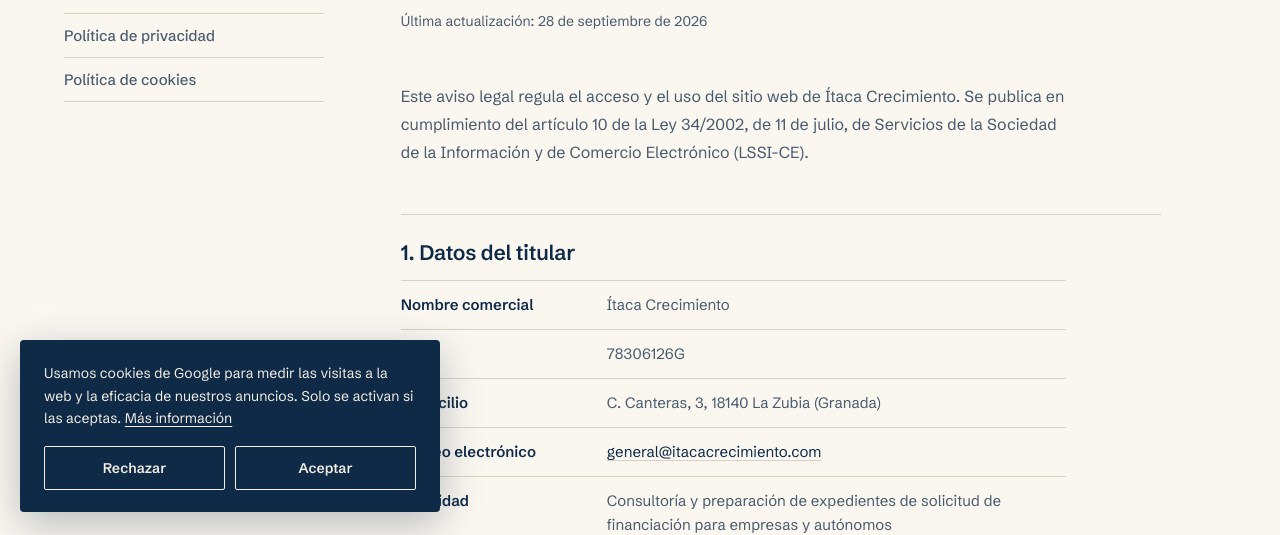
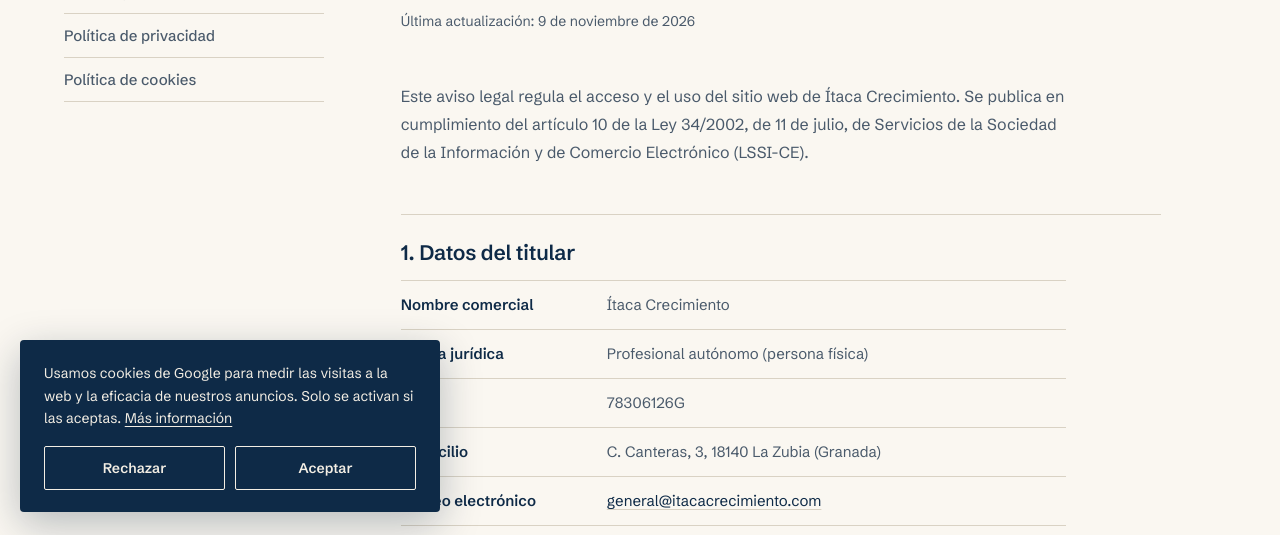
Before and after one commit to itaca-crecimiento/web, a plain HTML site: page aviso-legal.html in a window 1280 px wide. Shown: the part 268-803 px from the top of the page. Drawn offline with Linux system fonts and the light colour scheme.

Commit message:
Aviso legal: indica que el titular es profesional autónomo
Co-Authored-By: Claude Opus 5.5 <noreply@anthropic.com>
Claude-Session: https://claude.ai/code/session_0177mwn6TJ3AdV3g9iCBmZoi

```diff
--- a/aviso-legal.html
+++ b/aviso-legal.html
@@ -55,13 +55,14 @@
   </aside>
   <article class="legal-body">
     <h1>Aviso legal</h1>
-    <p class="updated">Última actualización: 28 de septiembre de 2026</p>
+    <p class="updated">Última actualización: 9 de noviembre de 2026</p>
 
     <p>Este aviso legal regula el acceso y el uso del sitio web de Ítaca Crecimiento. Se publica en cumplimiento del artículo 10 de la Ley 34/2002, de 11 de julio, de Servicios de la Sociedad de la Información y de Comercio Electrónico (LSSI-CE).</p>
 
     <h2>1. Datos del titular</h2>
     <dl class="data-list">
       <div><dt>Nombre comercial</dt><dd>Ítaca Crecimiento</dd></div>
+      <div><dt>Forma jurídica</dt><dd>Profesional autónomo (persona física)</dd></div>
       <div><dt>NIF</dt><dd>78306126G</dd></div>
       <div><dt>Domicilio</dt><dd>C. Canteras, 3, 18140 La Zubia (Granada)</dd></div>
       <div><dt>Correo electrónico</dt><dd><a href="mailto:general@itacacrecimiento.com">general@itacacrecimiento.com</a></dd></div>
```
